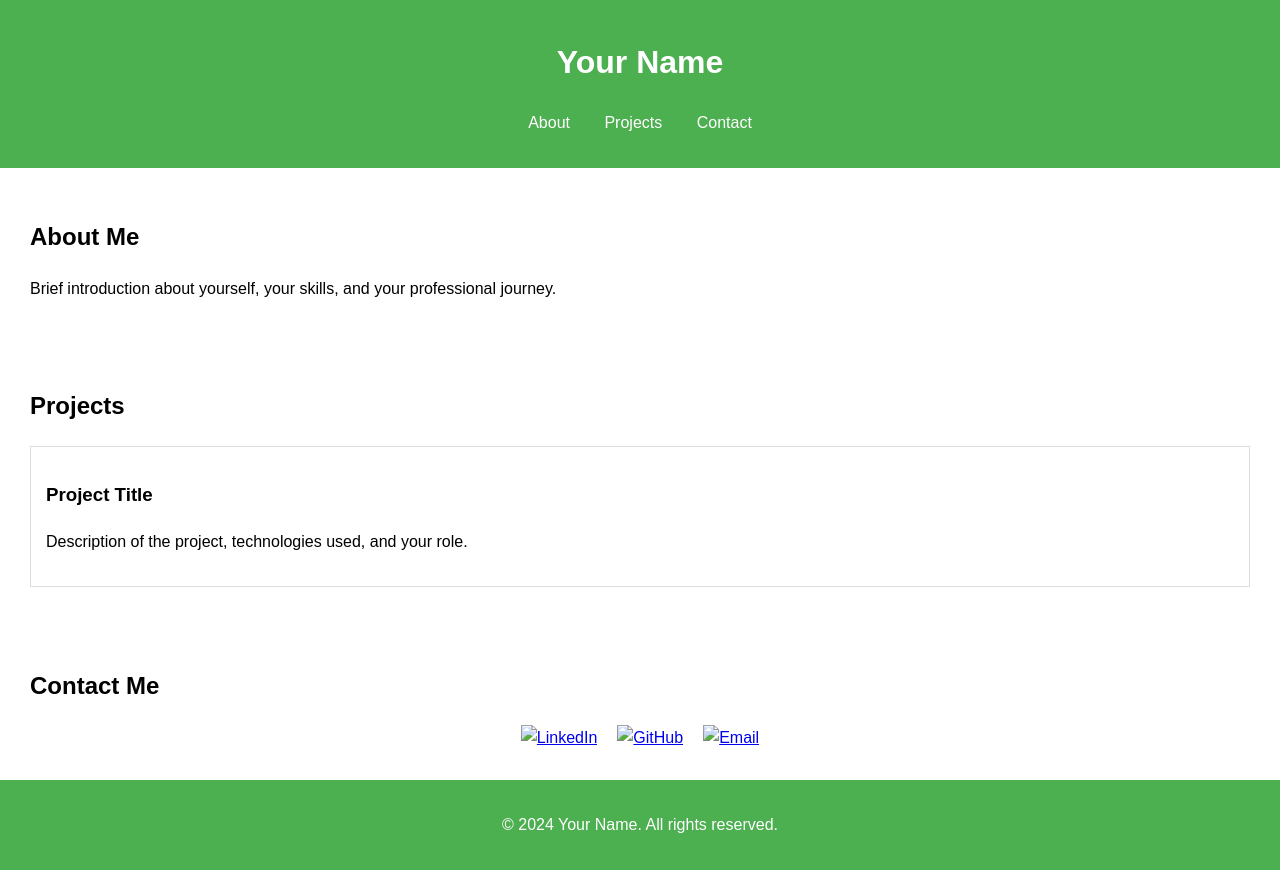
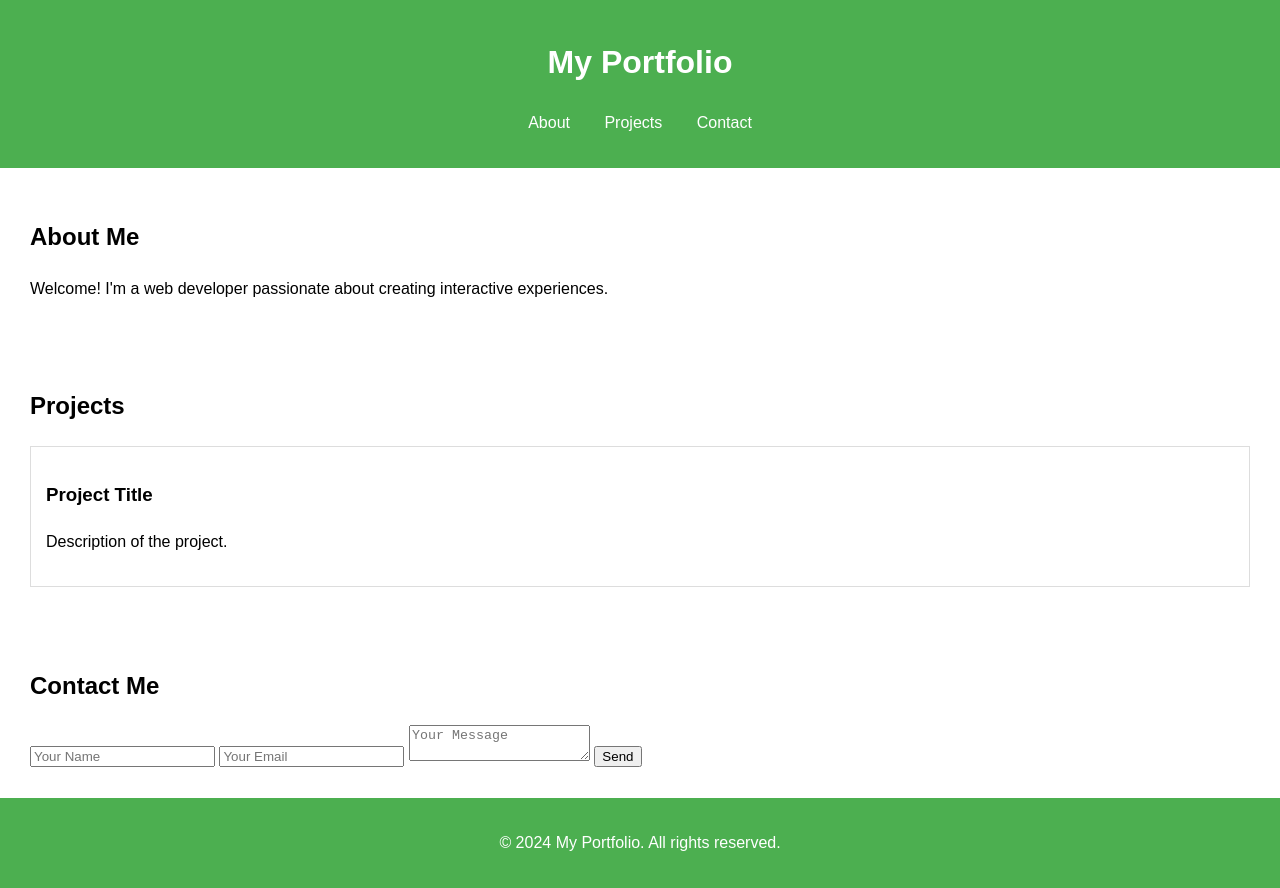
Before and after one commit to JENCYSPARK/FSWD, a plain HTML site: page Ex 1/public/index.html in a window 1280 px wide. Drawn offline with Linux system fonts and the light colour scheme.

Commit message:
Update index.html

```diff
--- a/Ex 1/public/index.html
+++ b/Ex 1/public/index.html
@@ -3,12 +3,12 @@
 <head>
     <meta charset="UTF-8">
     <meta name="viewport" content="width=device-width, initial-scale=1.0">
+    <title>My Portfolio</title>
     <link rel="stylesheet" href="styles.css">
-    <title>Your Name | Portfolio</title>
 </head>
 <body>
     <header>
-        <h1>Your Name</h1>
+        <h1>My Portfolio</h1>
         <nav>
             <ul>
                 <li><a href="#about">About</a></li>
@@ -17,38 +17,30 @@
             </ul>
         </nav>
     </header>
-
     <section id="about">
         <h2>About Me</h2>
-        <p>Brief introduction about yourself, your skills, and your professional journey.</p>
+        <p>Welcome! I'm a web developer passionate about creating interactive experiences.</p>
     </section>
-
     <section id="projects">
         <h2>Projects</h2>
         <div class="project">
             <h3>Project Title</h3>
-            <p>Description of the project, technologies used, and your role.</p>
+            <p>Description of the project.</p>
         </div>
-        <!-- Repeat for more projects -->
+        <!-- Add more projects as needed -->
     </section>
-
     <section id="contact">
         <h2>Contact Me</h2>
-        <div class="contact-info">
-            <a href="https://www.linkedin.com/in/yourprofile" target="_blank">
-                <img src="linkedin-icon.png" alt="LinkedIn" />
-            </a>
-            <a href="https://github.com/yourusername" target="_blank">
-                <img src="github-icon.png" alt="GitHub" />
-            </a>
-            <a href="mailto:your-email@example.com">
-                <img src="email-icon.png" alt="Email" />
-            </a>
-        </div>
+        <form id="contact-form">
+            <input type="text" placeholder="Your Name" required>
+            <input type="email" placeholder="Your Email" required>
+            <textarea placeholder="Your Message" required></textarea>
+            <button type="submit">Send</button>
+        </form>
     </section>
-
     <footer>
-        <p>&copy; 2024 Your Name. All rights reserved.</p>
+        <p>&copy; 2024 My Portfolio. All rights reserved.</p>
     </footer>
+    <script src="script.js"></script>
 </body>
 </html>
```
